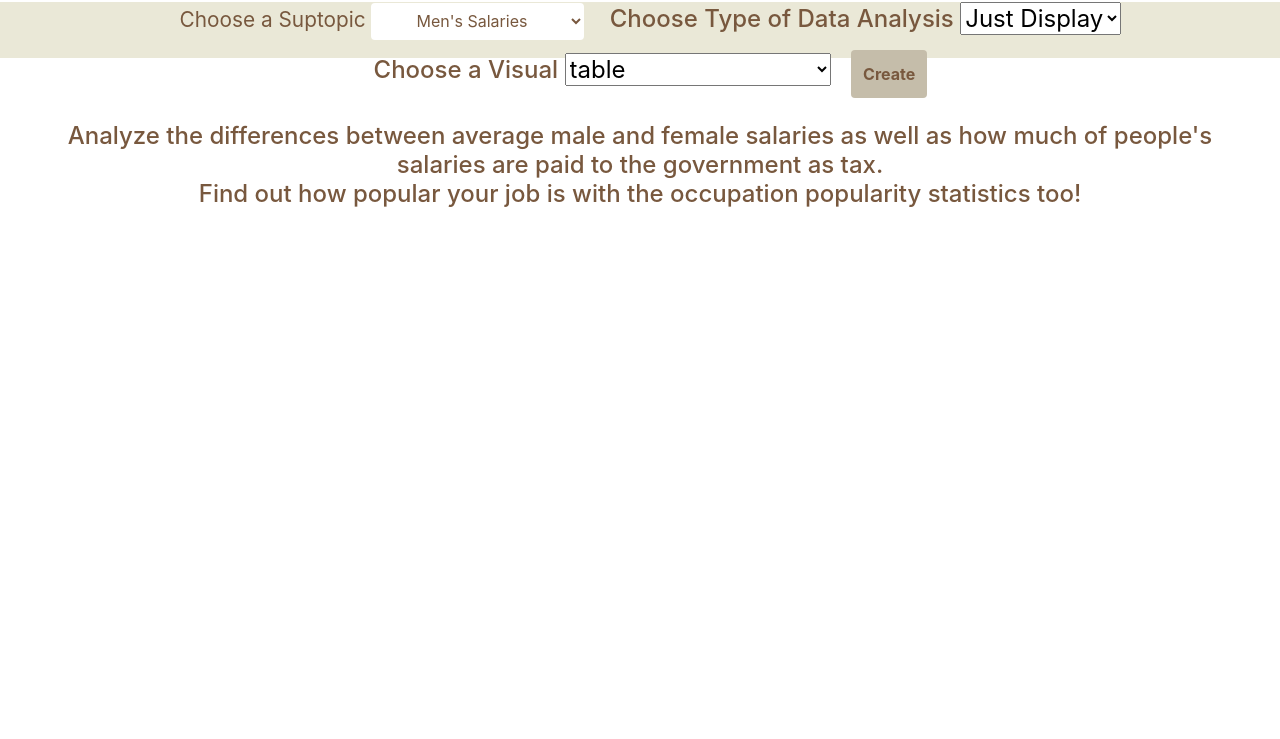
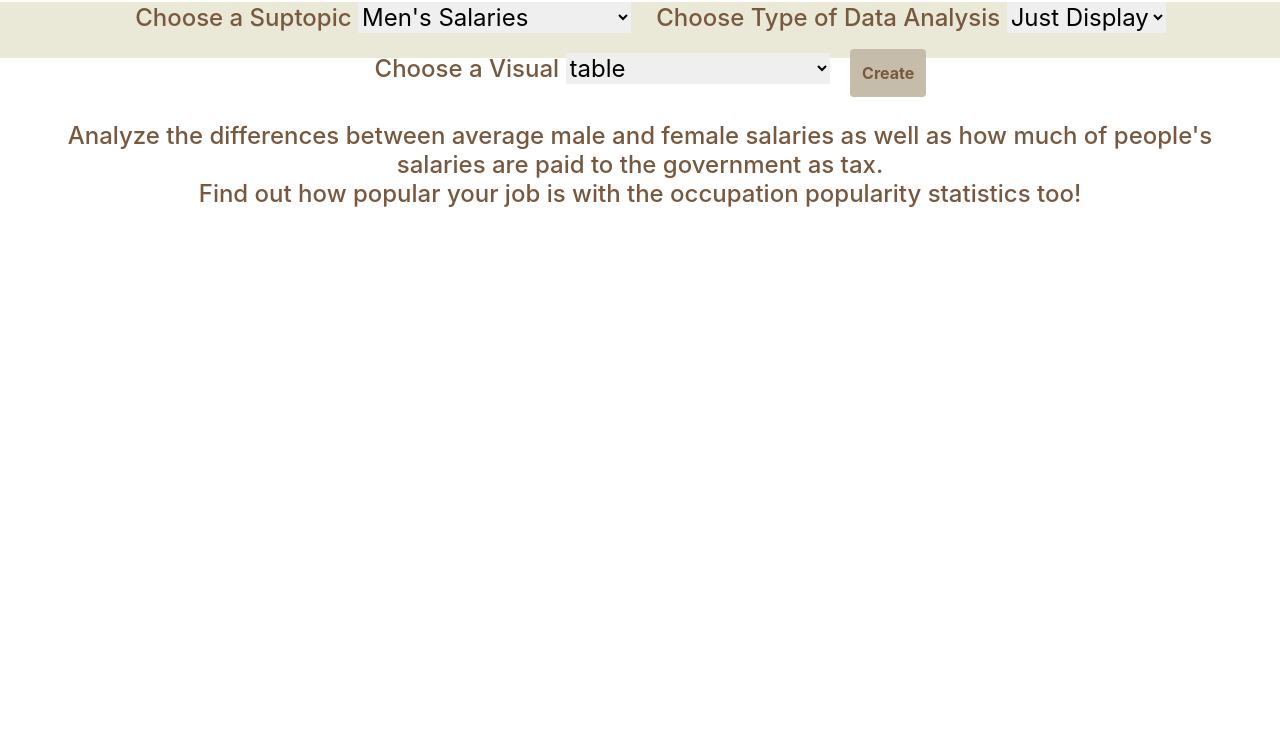
Before and after one commit to analytix-VMDS/analytix-VMDS.github.io, a plain HTML site: page wages.html in a window 1280 px wide. Shown: the part 61-800 px from the top of the page. Drawn offline with nearby package versions, Linux system fonts and the light colour scheme; some packages are replaced by stand-ins of ours; a script that the page names is missing.

Commit message:
more formatting

```diff
--- a/css/main.css
+++ b/css/main.css
@@ -26,6 +26,9 @@ label{
 
 h4{
   color:#78583e;
+}
+select{
+  border:none;
 }
 .fa.fa-globe{
    font-size:1.3em;
@@ -73,12 +76,6 @@ h4{
   padding-left: 1em;
   font-size:1.3em;
 }
-.btn.btn-primary{
-  background-color: white;
-  height:2.3em;
-  color:#78583e;
-  border:none;
-}
 
 #btn.btn.btn-primary{
   background-color:#c5bdaa;
--- a/wages.html
+++ b/wages.html
@@ -40,13 +40,14 @@
           <div id="dropdowns">
           <div class="demo">
             <form action="#">
-            <label for="subtopic">Choose a Suptopic</label>
-                <select class="btn btn-primary" name="subtopic" id="subtopic">
-                  <option class="btn btn-primary" selected="selected">Men's Salaries</option>
-                  <option class= "btn btn-primary">Women's Salaries</option>
-                  <option class= "btn btn-primary">Tax</option>
-                  <option class= "btn btn-primary">Occupation Popularity</option>
+            <h4><label for="subtopic">Choose a Suptopic</label>
+                <select name="subtopic" id="subtopic">
+                  <option selected="selected">Men's Salaries</option>
+                  <option >Women's Salaries</option>
+                  <option>Tax</option>
+                  <option>Occupation Popularity</option>
                   </select>
+                  </h4>
             </form>
 
           </div>
@@ -59,8 +60,9 @@
                     <option>t-test</option>
                     <option>etc</option>
                     <option>etc</option>
-                    <option>etc</option></h4>
+                    <option>etc</option>
                   </select>
+                  </h4>
                 </form>
               </div>
 
@@ -72,8 +74,9 @@
                         <option>bar graph</option>
                         <option>pie graph</option>
                         <option>line graph</option>
-                        <option>box-and-whisker plot</option></h4>
+                        <option>box-and-whisker plot</option>
                       </select>
+                      </h4>
                     </form>
                   </div>
                   <!-- bootstrap style button -->
```
Also changed, not shown: entertainment.html (+4 -5 lines), environment.html (+1 -1 lines), health.html (+6 -3 lines), votingTrends.html (+6 -3 lines).
